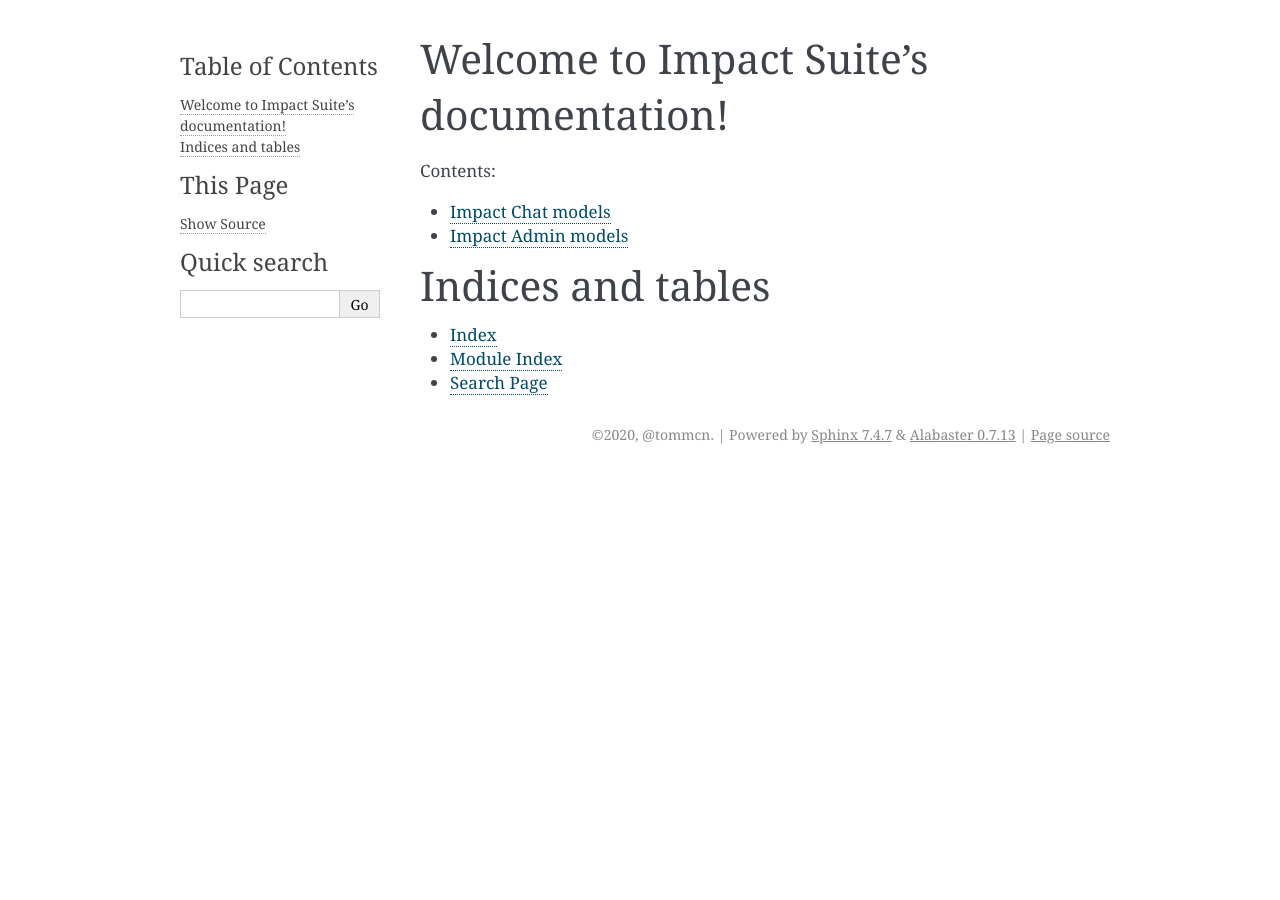
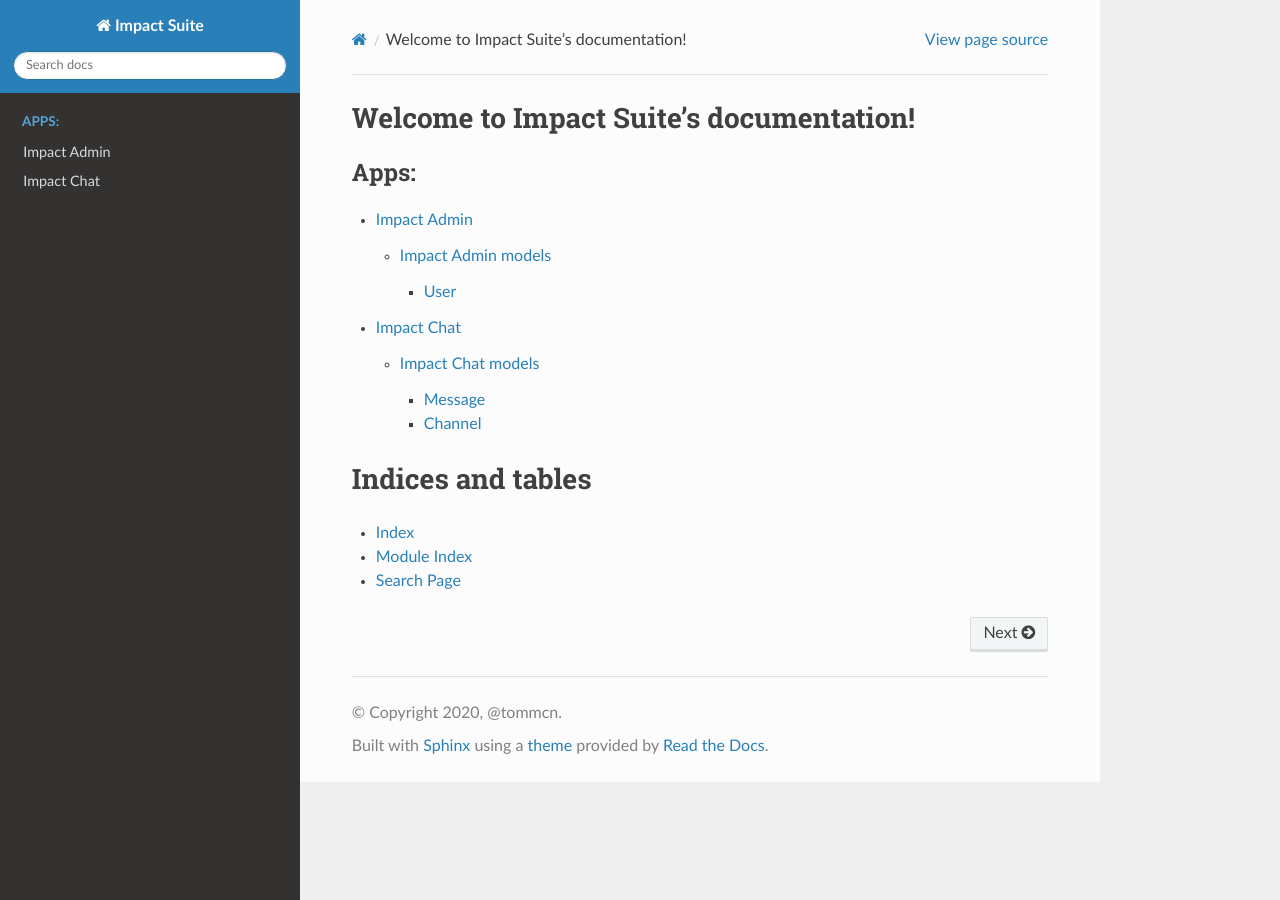
Before and after one commit to ImpactChat/impact-server, a Sphinx documentation site: the page built from docs/index.rst, in a window 1280 px wide. Built offline with Sphinx 7.4.7 and the Read the Docs theme 2.0.0, drawn with Linux system fonts in a browser that asks for light colours.

Commit message:
Better docs

```diff
--- a/docs/conf.py
+++ b/docs/conf.py
@@ -36,6 +36,7 @@ release = '0.0.1a'
 extensions = [
     'sphinx.ext.autodoc',
     'sphinxcontrib_django',
+    'sphinx_rtd_theme'
 ]
 
 # Add any paths that contain templates here, relative to this directory.
@@ -52,7 +53,8 @@ exclude_patterns = ['_build', 'Thumbs.db', '.DS_Store']
 # The theme to use for HTML and HTML Help pages.  See the documentation for
 # a list of builtin themes.
 #
-html_theme = 'alabaster'
+html_theme = 'sphinx_rtd_theme'
+
 
 # Add any paths that contain custom static files (such as style sheets) here,
 # relative to this directory. They are copied after the builtin static files,
--- a/docs/index.rst
+++ b/docs/index.rst
@@ -7,11 +7,11 @@ Welcome to Impact Suite's documentation!
 ========================================
 
 .. toctree::
-   :maxdepth: 2
-   :caption: Contents:
+   :maxdepth: 4
+   :caption: Apps:
 
-   modules/chat/models.rst
-   modules/admin/models.rst
+   modules/admin/index.rst
+   modules/chat/index.rst
 
 
 Indices and tables
--- /dev/null
+++ b/docs/modules/admin/index.rst
@@ -0,0 +1,10 @@
+############
+Impact Admin
+############
+
+This is the documentation for the impact admin app
+
+.. toctree::
+   :maxdepth: 4
+
+   models
--- a/docs/modules/admin/models.rst
+++ b/docs/modules/admin/models.rst
@@ -2,5 +2,12 @@
 Impact Admin models
 ###################
 
-.. automodule:: impactadmin.models
+.. TODO: FIgure out how to separate classes for automodule
+
+.. contents:: Table of Contents
+
+--------
+User
+--------
+.. autoclass:: impactadmin.models.User
     :members:
--- /dev/null
+++ b/docs/modules/chat/index.rst
@@ -0,0 +1,10 @@
+############
+Impact Chat
+############
+
+This is the documentation for the impact chat app
+
+.. toctree::
+   :maxdepth: 4
+
+   models
--- a/docs/modules/chat/models.rst
+++ b/docs/modules/chat/models.rst
@@ -2,5 +2,17 @@
 Impact Chat models
 ##################
 
-.. automodule:: impactchat.models
+.. contents:: Table of Contents
+
+
+--------
+Message
+--------
+.. autoclass:: impactchat.models.Message
     :members:
+
+--------
+Channel
+--------
+.. autoclass:: impactchat.models.Channel
+    :members:
```
Also changed, not shown: 2 other files.
